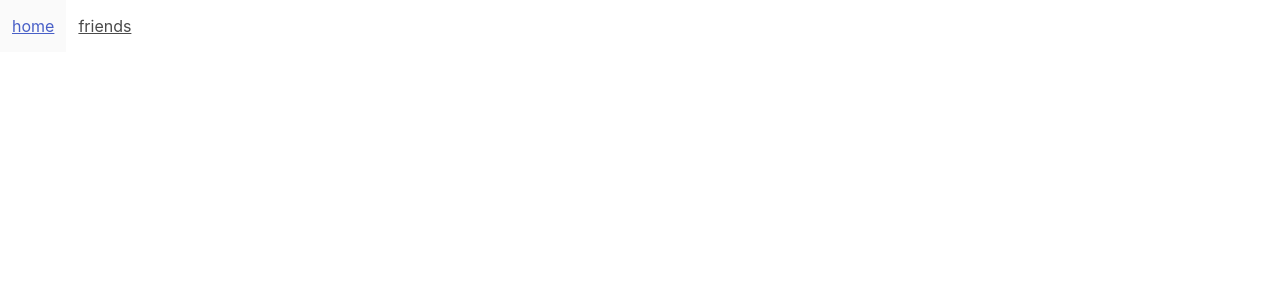
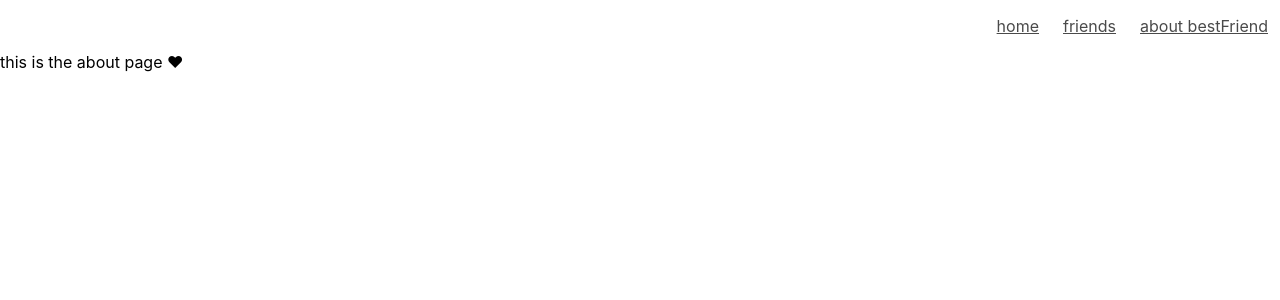
Before and after one commit to harumhelmy/best-friend-frontend, a React (Create React App) app: page /about in a window 1280 px wide. Shown: the top 300 px of the page. Built offline with nearby package versions, Linux system fonts and the light colour scheme; no server answers.

Commit message:
added some home page stuff

```diff
--- a/src/App.js
+++ b/src/App.js
@@ -5,6 +5,7 @@ import Login from './components/Login'
 import Navbar from './components/Navbar'
 import Home from './containers/Home'
 import Signup from './components/Signup'
+import About from './components/About'
 import FriendsContainer from './containers/FriendsContainer'
 import { connect } from 'react-redux'
 import { fetchingUser } from './redux/actions/index'
@@ -27,6 +28,7 @@ class App extends React.Component {
             <Route exact path='/login' component={Login}/>
             <Route exact path='/home' component={Home}/>
             <Route exact path='/friends' component={FriendsContainer} />
+            <Route exact path='/about' component={About}/>
             {/* <Route exact path='/friends/:id' render={ (props) => {
 
               }}
--- /dev/null
+++ b/src/components/About.js
@@ -0,0 +1,11 @@
+import React from 'react'
+
+const About = () => {
+  return (
+    <div>
+      this is the about page &hearts;
+    </div>
+  )
+}
+
+export default About
--- a/src/components/Navbar.js
+++ b/src/components/Navbar.js
@@ -4,9 +4,10 @@ import { Link } from 'react-router-dom'
 const Navbar = () => {
   return (
     <div className='navbar' >
-      <div className='navbar-menu'>
+      <div className='navbar-end'>
           <Link to='/home' className='navbar-item'>home</Link>
           <Link to='/friends' className='navbar-item'>friends</Link>
+          <Link to='/about' className='navbar-item'>about bestFriend</Link>
       </div>
     </div>
 
--- a/src/containers/Home.js
+++ b/src/containers/Home.js
@@ -1,9 +1,19 @@
 import React from 'react';
+import { connect } from 'react-redux'
 
-export default class Home extends React.Component {
-  render(){
+const Home = (props) => {
+
     return(
-      <h3>Welcome to BestFriend! This is your home page. </h3>
+      <div>
+        <h3>welcome to bestFriend, {props.currentUser.username}! this your home page. </h3>
+      </div>
     )
+}
+
+const mapStateToProps = (state) => {
+  return {
+    currentUser: state.currentUser
   }
 }
+
+export default connect(mapStateToProps)(Home)
```
